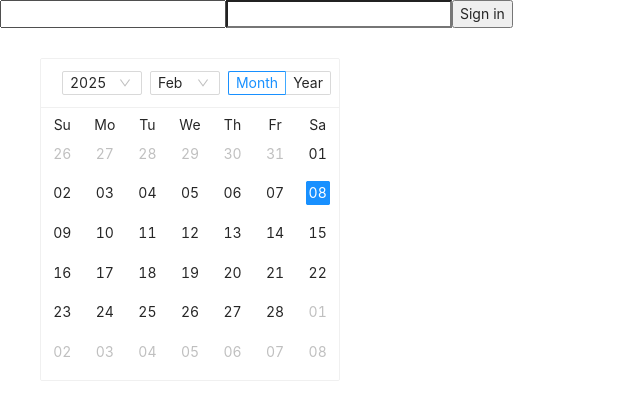
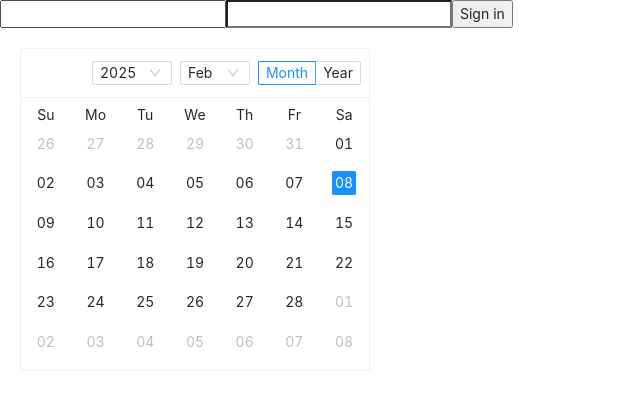
Before and after one commit to soshirokov/MyCostsNew, a React (Create React App) app: page /login/redirect/1 in a window 1280 px wide. Shown: the top 420 px of the page, without its empty margins (0-640 px from the left). Built offline with nearby package versions, Linux system fonts and the light colour scheme; no server answers.

Commit message:
Calendar

```diff
--- a/package.json
+++ b/package.json
@@ -12,6 +12,7 @@
     "@types/react-dom": "^18.0.6",
     "antd": "^4.22.4",
     "firebase": "^9.9.2",
+    "node-sass": "^7.0.1",
     "react": "^18.2.0",
     "react-dom": "^18.2.0",
     "react-router": "^6.3.0",
--- a/src/Components/Calendar/style/index.css
+++ b/src/Components/Calendar/style/index.css
@@ -1,6 +1,6 @@
 .site-calendar-demo-card {
-    width: 300px;
+    width: 350px;
     border: 1px solid #f0f0f0;
     border-radius: 2px;
-    margin: 30px 40px;
+    margin: 20px 20px;
 }
```
Also changed, not shown: 1 other file (tests, documents, lock files or other folders).
